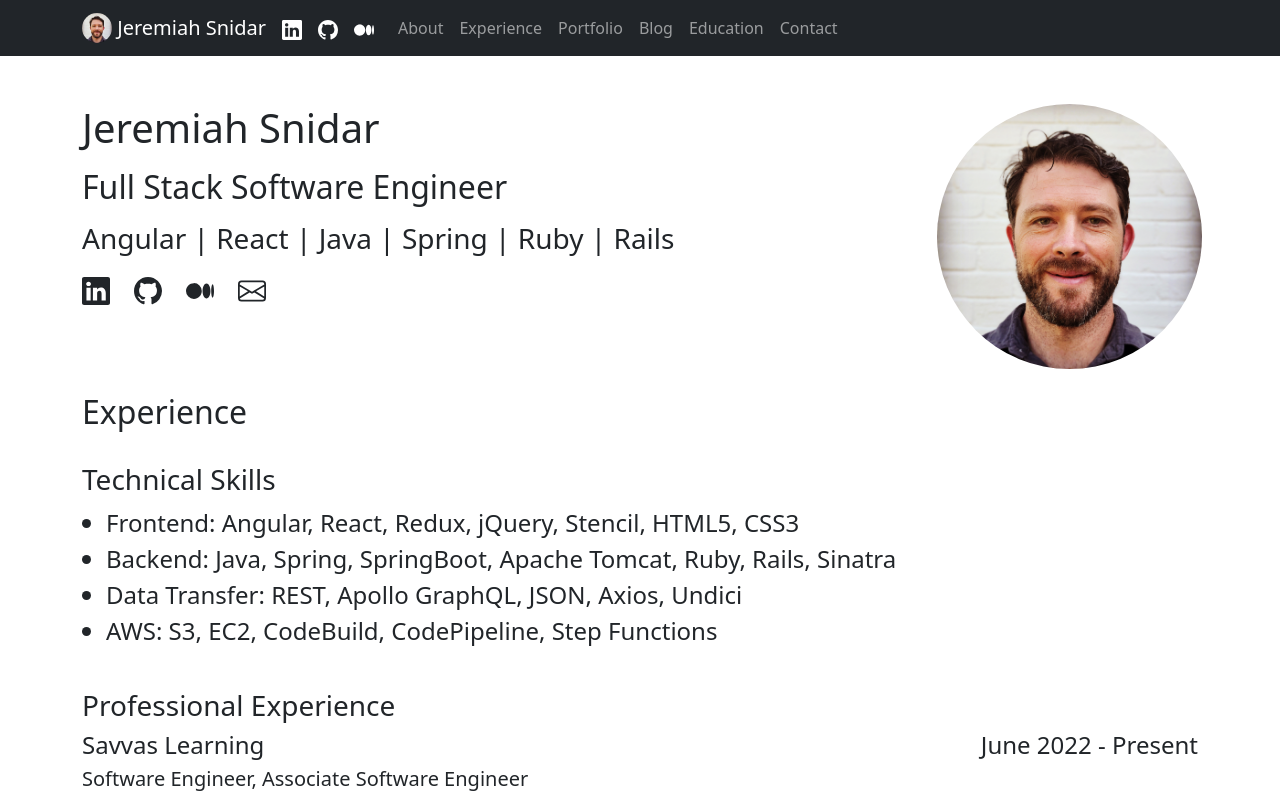
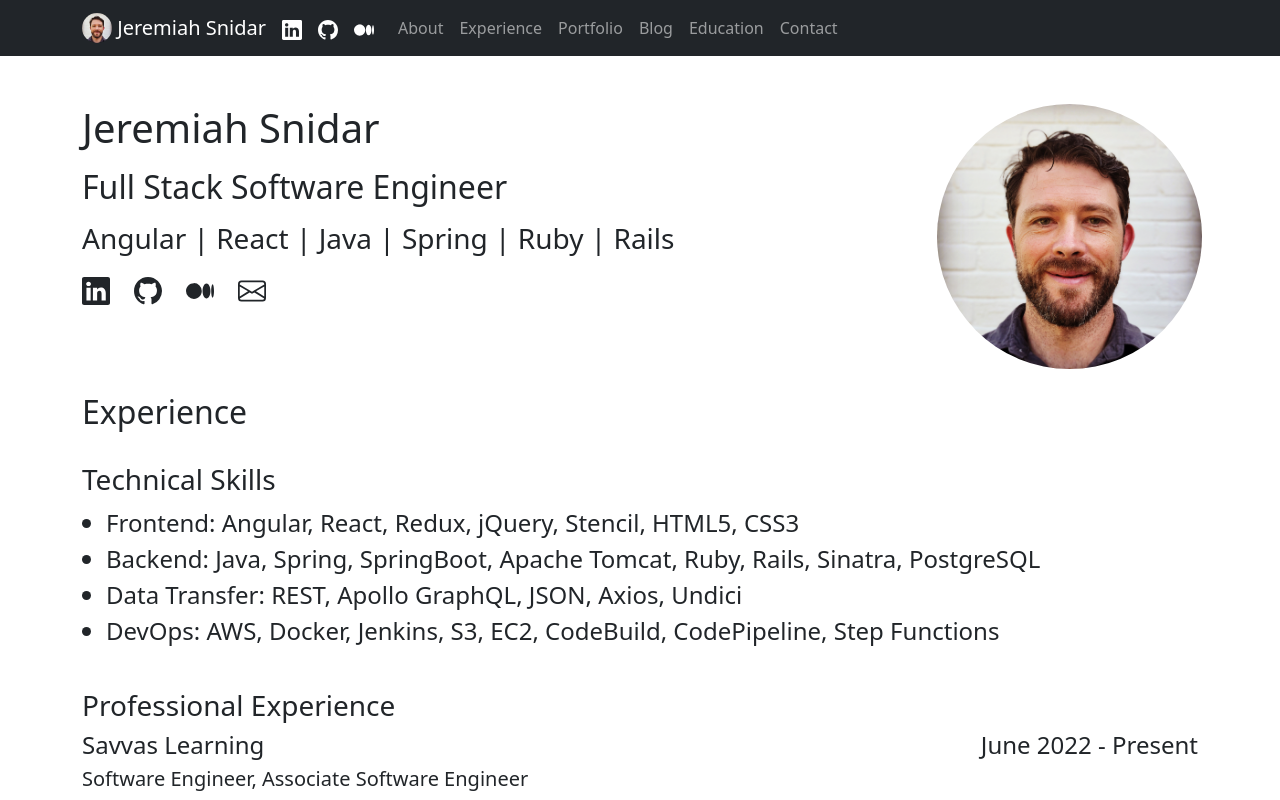
Before and after one commit to jsnidar/jeremiah-snidar-portfolio, a React (Create React App) app: page /experience in a window 1280 px wide. Shown: the top 800 px of the page. Built offline with nearby package versions, Linux system fonts and the light colour scheme; a web font is replaced by a local one.

Commit message:
Update skills

```diff
--- a/src/experience/Experience.js
+++ b/src/experience/Experience.js
@@ -28,15 +28,15 @@ export class Experience extends Component {
         },
         {
             type: 'Backend',
-            examples: ['Java', 'Spring', 'SpringBoot', 'Apache Tomcat', 'Ruby', 'Rails', 'Sinatra']
+            examples: ['Java', 'Spring', 'SpringBoot', 'Apache Tomcat', 'Ruby', 'Rails', 'Sinatra', 'PostgreSQL']
         },
         {
             type: 'Data Transfer',
             examples: ['REST', 'Apollo GraphQL', 'JSON', 'Axios', 'Undici']
         },
         {
-            type: 'AWS',
-            examples: ['S3', 'EC2', 'CodeBuild', 'CodePipeline', 'Step Functions']
+            type: 'DevOps',
+            examples: ['AWS', 'Docker', 'Jenkins', 'S3', 'EC2', 'CodeBuild', 'CodePipeline', 'Step Functions']
         }
     ]
 
```
